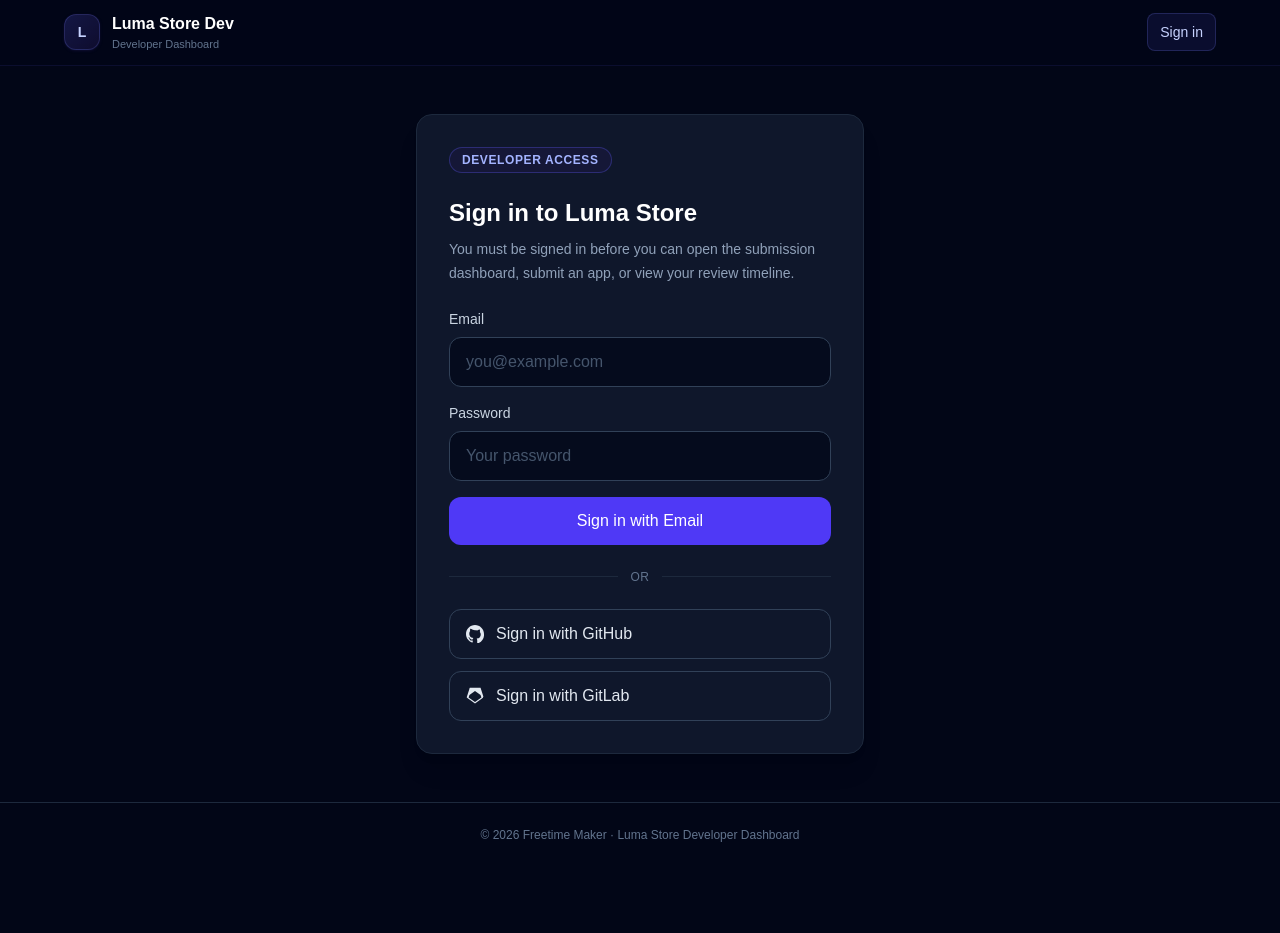
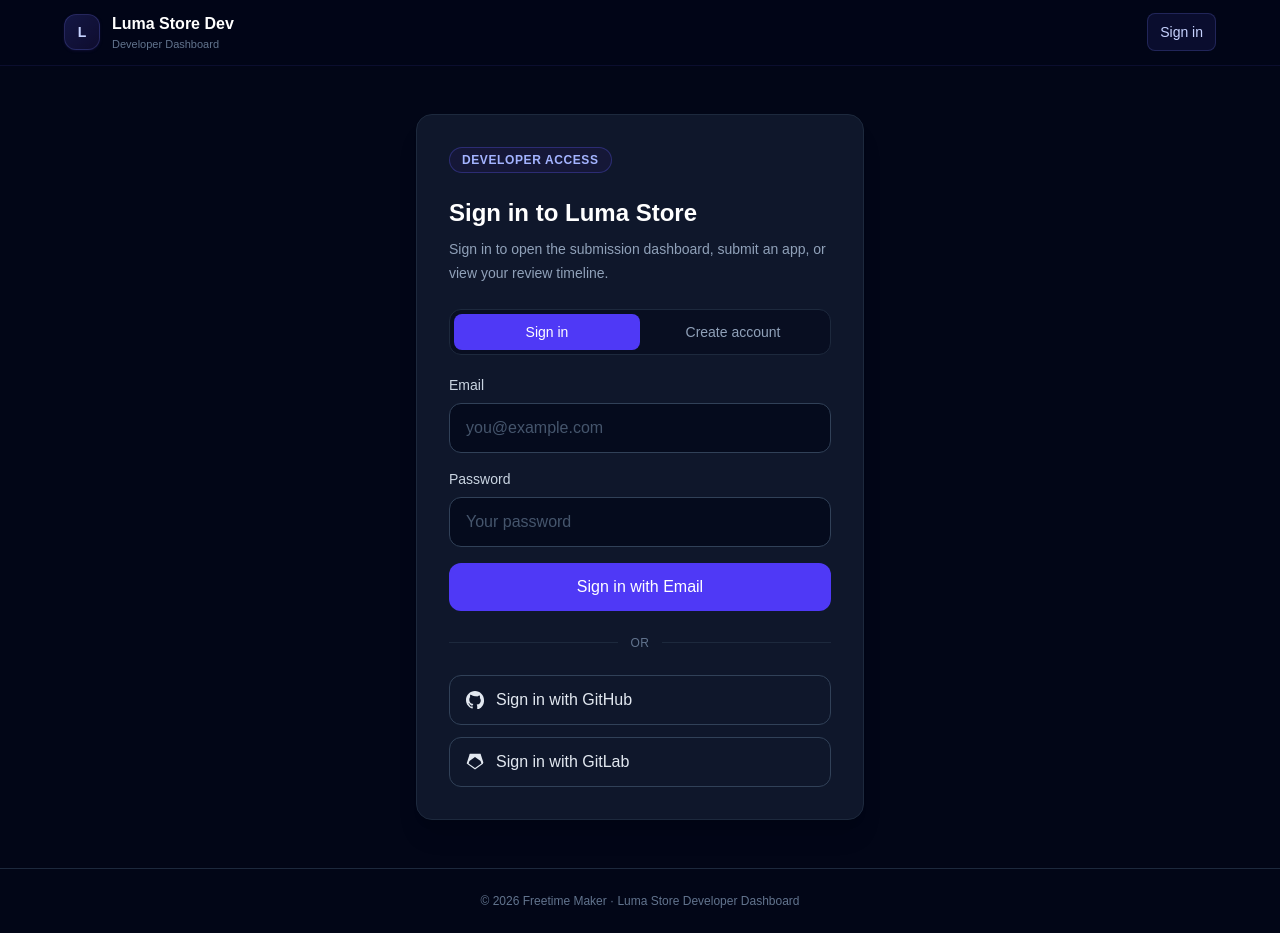
Before and after one commit to FreetimeMaker/Luma-Store-Dev-Dashboard, a Next.js app: page /login in a window 1280 px wide. Before the commit the page ends 867 px from the top, so only its background shows below. Built offline with nearby package versions, Linux system fonts and the light colour scheme; no server answers.

Commit message:
Add email registration to Luma login

```diff
--- a/app/login/page.tsx
+++ b/app/login/page.tsx
@@ -30,10 +30,12 @@
   const router = useRouter();
   const searchParams = useSearchParams();
   const next = safeNext(searchParams.get("next"));
+  const [mode, setMode] = useState<"signin" | "signup">("signin");
   const [email, setEmail] = useState("");
   const [password, setPassword] = useState("");
   const [emailLoading, setEmailLoading] = useState(false);
   const [emailError, setEmailError] = useState<string | null>(null);
+  const [emailMessage, setEmailMessage] = useState<string | null>(null);
 
   useEffect(() => {
     supabase.auth.getUser().then(({ data }: UserResponse) => {
@@ -52,15 +54,35 @@
     if (error) console.error("Login error:", error.message);
   }
 
-  async function signInWithEmail(event: FormEvent<HTMLFormElement>) {
+  async function handleEmailAuth(event: FormEvent<HTMLFormElement>) {
     event.preventDefault();
     setEmailError(null);
+    setEmailMessage(null);
     setEmailLoading(true);
 
     try {
-      const { error } = await supabase.auth.signInWithPassword({
+      if (mode === "signin") {
+        const { error } = await supabase.auth.signInWithPassword({
+          email: email.trim(),
+          password,
+        });
+
+        if (error) {
+          setEmailError(error.message);
+          return;
+        }
+
+        router.replace(next);
+        router.refresh();
+        return;
+      }
+
+      const { data, error } = await supabase.auth.signUp({
         email: email.trim(),
         password,
+        options: {
+          emailRedirectTo: `${window.location.origin}/auth/callback?next=${encodeURIComponent(next)}`,
+        },
       });
 
       if (error) {
@@ -68,8 +90,12 @@
         return;
       }
 
-      router.replace(next);
-      router.refresh();
+      if (data.session) {
+        router.replace(next);
+        router.refresh();
+      } else {
+        setEmailMessage("Account created. Check your email to confirm your account, then sign in.");
+      }
     } finally {
       setEmailLoading(false);
     }
@@ -81,12 +107,33 @@
         <div className="mb-6 inline-flex rounded-full border border-indigo-500/30 bg-indigo-950/40 px-3 py-1 text-xs font-semibold uppercase tracking-wider text-indigo-300">
           Developer access
         </div>
-        <h1 className="text-2xl font-semibold text-white">Sign in to Luma Store</h1>
+        <h1 className="text-2xl font-semibold text-white">
+          {mode === "signin" ? "Sign in to Luma Store" : "Create your Luma Store account"}
+        </h1>
         <p className="mt-2 text-sm leading-6 text-slate-400">
-          You must be signed in before you can open the submission dashboard, submit an app, or view your review timeline.
+          {mode === "signin"
+            ? "Sign in to open the submission dashboard, submit an app, or view your review timeline."
+            : "Create an account with your email address and password to access the developer dashboard."}
         </p>
 
-        <form onSubmit={signInWithEmail} className="mt-6 space-y-4">
+        <div className="mt-6 grid grid-cols-2 rounded-xl border border-slate-800 bg-slate-950/50 p-1">
+          <button
+            type="button"
+            onClick={() => { setMode("signin"); setEmailError(null); setEmailMessage(null); }}
+            className={`rounded-lg px-3 py-2 text-sm font-medium transition ${mode === "signin" ? "bg-indigo-600 text-white" : "text-slate-400 hover:text-white"}`}
+          >
+            Sign in
+          </button>
+          <button
+            type="button"
+            onClick={() => { setMode("signup"); setEmailError(null); setEmailMessage(null); }}
+            className={`rounded-lg px-3 py-2 text-sm font-medium transition ${mode === "signup" ? "bg-indigo-600 text-white" : "text-slate-400 hover:text-white"}`}
+          >
+            Create account
+          </button>
+        </div>
+
+        <form onSubmit={handleEmailAuth} className="mt-5 space-y-4">
           <div>
             <label htmlFor="email" className="mb-2 block text-sm font-medium text-slate-300">
               Email
@@ -110,11 +157,12 @@
             <input
               id="password"
               type="password"
-              autoComplete="current-password"
+              autoComplete={mode === "signin" ? "current-password" : "new-password"}
               required
+              minLength={6}
               value={password}
               onChange={(event) => setPassword(event.target.value)}
-              placeholder="Your password"
+              placeholder={mode === "signin" ? "Your password" : "At least 6 characters"}
               className="w-full rounded-xl border border-slate-700 bg-slate-950/70 px-4 py-3 text-white outline-none transition placeholder:text-slate-600 focus:border-indigo-500 focus:ring-2 focus:ring-indigo-500/20"
             />
           </div>
@@ -125,12 +173,20 @@
             </p>
           )}
 
+          {emailMessage && (
+            <p className="rounded-xl border border-emerald-500/20 bg-emerald-950/30 px-4 py-3 text-sm text-emerald-300">
+              {emailMessage}
+            </p>
+          )}
+
           <button
             type="submit"
             disabled={emailLoading}
             className="w-full rounded-xl bg-indigo-600 px-4 py-3 font-medium text-white transition hover:bg-indigo-500 disabled:cursor-not-allowed disabled:opacity-50"
           >
-            {emailLoading ? "Signing in…" : "Sign in with Email"}
+            {emailLoading
+              ? mode === "signin" ? "Signing in…" : "Creating account…"
+              : mode === "signin" ? "Sign in with Email" : "Create account with Email"}
           </button>
         </form>
 
```
